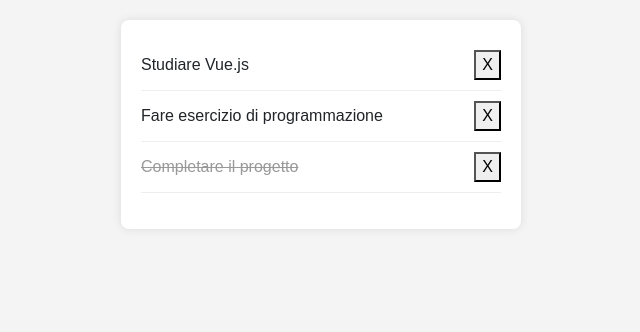
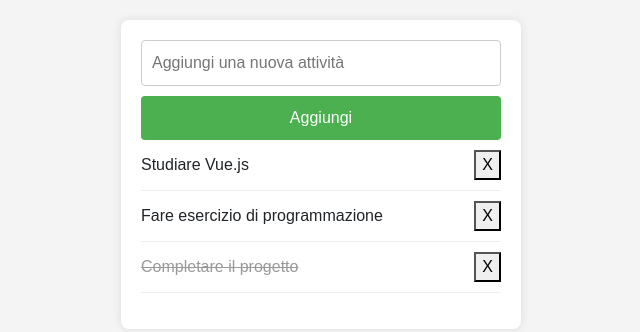
Before and after one commit to Jonathan-Ultini/vue-todolist, a plain HTML site: page index.html in a window 1280 px wide. Shown: the whole page, without its empty margins (319-959 px from the left). Drawn offline with nearby package versions, Linux system fonts and the light colour scheme.

Commit message:
milestone 3 + esercizio finito

```diff
--- a/css/styles.css
+++ b/css/styles.css
@@ -30,3 +30,25 @@ li {
   text-decoration: line-through;
   color: #999;
 }
+
+input {
+  width: 100%;
+  padding: 10px;
+  margin-bottom: 10px;
+  border: 1px solid #ccc;
+  border-radius: 4px;
+}
+
+.add-btn {
+  width: 100%;
+  padding: 10px;
+  background-color: #4CAF50;
+  color: white;
+  border: none;
+  border-radius: 4px;
+  cursor: pointer;
+}
+
+.add-btn:hover {
+  background-color: #45a049;
+}
--- a/index.html
+++ b/index.html
@@ -15,9 +15,12 @@
 
 <body>
   <div id="app">
+    <!-- Campo di input e pulsante inserimento -->
+    <input type="text" v-model="newTodo" placeholder="Aggiungi una nuova attività">
+    <button class="add-btn" @click="addTodo">Aggiungi</button>
+
     <ul>
-      <!-- Visualizzazione della lista -->
-      <li v-for="todo in todos" :key="todo.text">
+      <li v-for="(todo, index) in todos" :key="index">
         <span :class="{ done: todo.done }">{{ todo.text }}</span>
         <button @click="deleteTodo(index)">X</button>
       </li>
```
